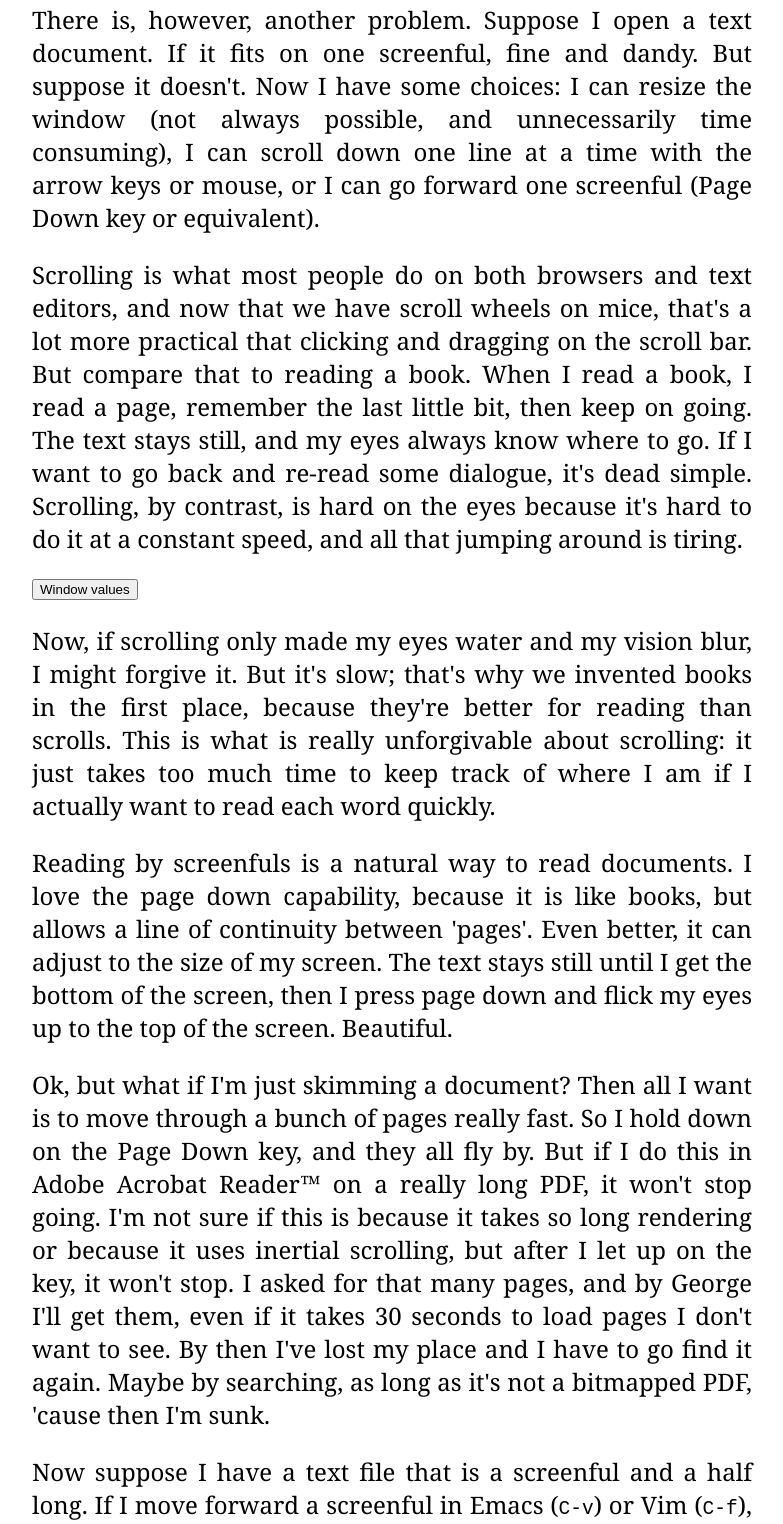
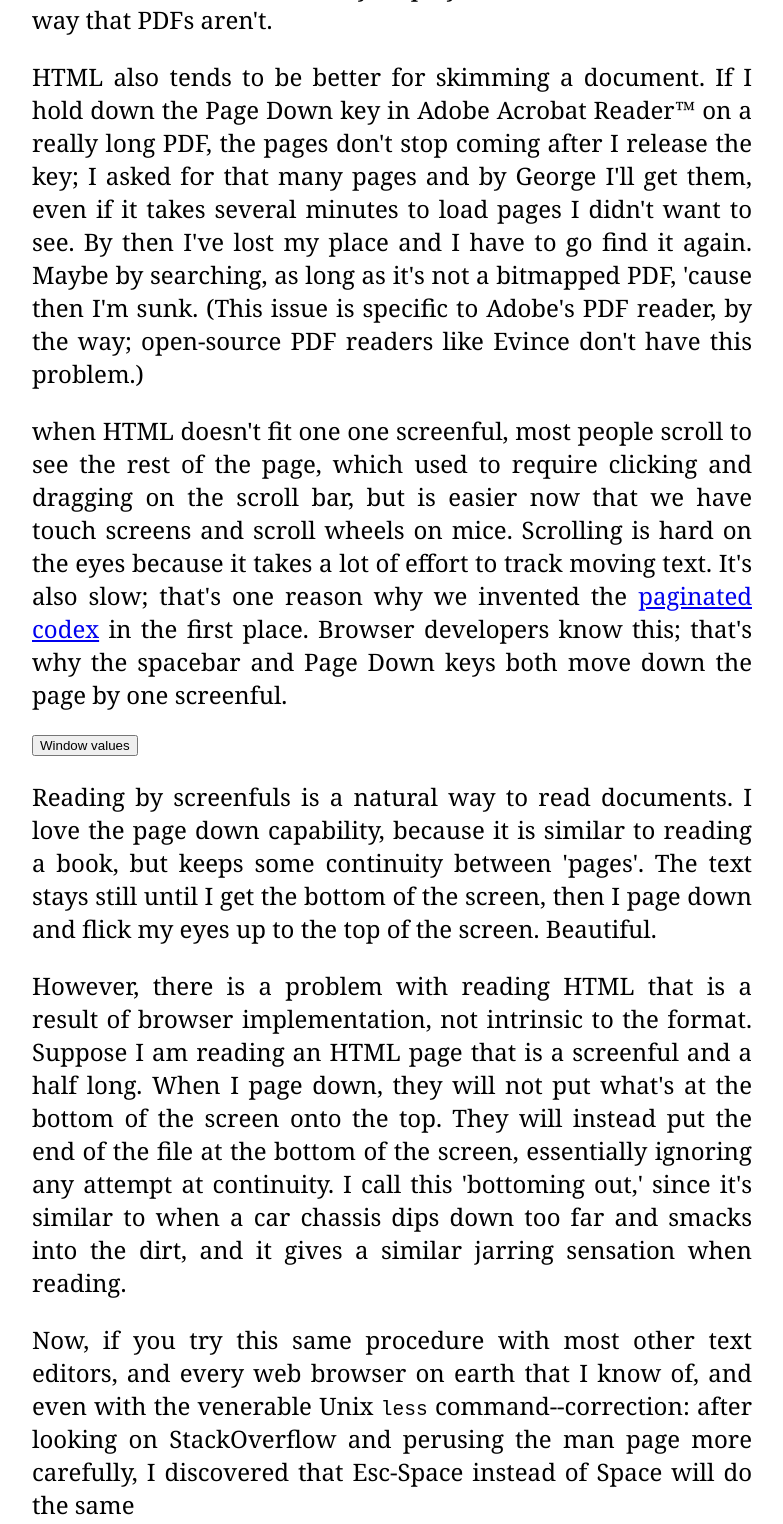
Before and after one commit to nbeaver/browsing-by-screenfuls, a plain HTML site: page browsing-by-screenfuls.html in a window 1280 px wide. Shown: the part 549-2073 px from the top of the page, without its empty margins (248-1031 px from the left). Drawn offline with Linux system fonts and the light colour scheme.

Commit message:
Rewriting for clarity and organization.

```diff
--- a/browsing-by-screenfuls.html
+++ b/browsing-by-screenfuls.html
@@ -5,6 +5,7 @@
 <meta name="author" lang="en" content="Nathaniel Beaver">
 <title>Browsing by screenfuls</title>
 <link rel="stylesheet" href="sandbox.css">
+<script type="text/javascript" src="Bottomless_Browsing.user.js"></script>
 <script type="text/javascript">
 function windowVals() {
   var windowVars = new Array();
@@ -15,7 +16,7 @@ function windowVals() {
   windowVars['scrollHeight'] = document.documentElement.scrollHeight;
   windowVars['offsetHeight'] = document.documentElement.offsetHeight;
   windowVars['scrollTop'] = document.documentElement.scrollTop;
-  varString = '';
+  var varString = '';
   for (var myvar in windowVars) {
     varString += myvar + "=" + windowVars[myvar] + "\n";
   }
@@ -37,66 +38,90 @@ Nathaniel Beaver, September 7, 2012
 </p>
 
 <p>
-I read text documents and PDFs on my laptop screen on a regular basis. PDFs are
-problematic to read on smaller screens, since generally documents are in 8.5" x
-11" portrait orientation, whereas screens are generally landscape orientation
-(with a few exceptions). Text documents, however, can flow to fill whatever
-area I wish, so that setting up side-by-side comparisons, for example, is easy.
-Text documents are continuous in a way that PDFs can't be, and PDFs also waste
-a lot of space in the margins.
+I read a lot of documents on computer screens.
+
+PDFs are annoying to read on most displays,
+since the PDF is usually a letter size portrait orientation,
+whereas most displays are landscape orientation.
+
+PDFs also can't be reflowed and waste a lot of space in the margins,
+which makes them almost unreadable on small or narrow screens.
 </p>
 
 <p>
-There is, however, another problem. Suppose I open a text document. If it fits
-on one screenful, fine and dandy. But suppose it doesn't. Now I have some
-choices: I can resize the window (not always possible, and unnecessarily time
-consuming), I can scroll down one line at a time with the arrow keys or mouse,
-or I can go forward one screenful (Page Down key or equivalent).
+HTML rendered in a browser, however,
+can reflow to fill whatever screen it's displayed on,
+and with proper use of CSS can be made readable on any display.
+
+HTML is continuous in a way that PDFs aren't.
 </p>
 
 <p>
-Scrolling is what most people do on both browsers and text editors, and now
-that we have scroll wheels on mice, that's a lot more practical that clicking
-and dragging on the scroll bar. But compare that to reading a book. When I read
-a book, I read a page, remember the last little bit, then keep on going. The
-text stays still, and my eyes always know where to go. If I want to go back and
-re-read some dialogue, it's dead simple. Scrolling, by contrast, is hard on the
-eyes because it's hard to do it at a constant speed, and all that jumping
-around is tiring.
+HTML also tends to be better for skimming a document.
+
+If I hold down the Page Down key in Adobe Acrobat Reader™ on a really long PDF,
+the pages don't stop coming after I release the key;
+I asked for that many pages and by George I'll get them,
+even if it takes several minutes to load pages I didn't want to see.
+
+By then I've lost my place and I have to go find it again.
+Maybe by searching, as long as it's not a bitmapped PDF, 'cause then I'm sunk.
+
+(This issue is specific to Adobe's PDF reader, by the way;
+open-source PDF readers like Evince don't have this problem.)
+</p>
+
+<p>
+when HTML doesn't fit one one screenful,
+most people scroll to see the rest of the page,
+which used to require clicking and dragging on the scroll bar,
+but is easier now that we have touch screens and scroll wheels on mice.
+
+Scrolling is hard on the eyes because it takes a lot of effort to track moving text.
+It's also slow; that's one reason why we invented the
+<a href="https://en.wikipedia.org/wiki/Codex">paginated codex</a>
+in the first place.
+
+Browser developers know this;
+that's why the spacebar and Page Down keys both move down the page by one screenful.
 </p>
 
 <button onclick="alert(windowVals())">Window values</button>
 
 <p>
-Now, if scrolling only made my eyes water and my vision blur, I might forgive
-it. But it's slow; that's why we invented books in the first place, because
-they're better for reading than scrolls. This is what is really unforgivable
-about scrolling: it just takes too much time to keep track of where I am if I
-actually want to read each word quickly.
+Reading by screenfuls is a natural way to read documents.
+I love the page down capability,
+because it is similar to reading a book,
+but keeps some continuity between 'pages'.
+
+The text stays still until I get the bottom of the screen,
+then I page down and flick my eyes up to the top of the screen.
+
+Beautiful.
+</p>
+
+
+<p>
+However, there is a problem with reading HTML that is a result of browser implementation,
+not intrinsic to the format.
+
+Suppose I am reading an HTML page that is a screenful and a half long.
+When I page down,
+they will not put what's at the bottom of the screen onto the top.
+
+They will instead put the end of the file at the bottom of the screen,
+essentially ignoring any attempt at continuity. I call this 'bottoming out,'
+since it's similar to when a car chassis dips down too far and smacks into the
+dirt, and it gives a similar jarring sensation when reading.
+<p>
+Now, if you try this same procedure with most other text editors, and every web
+browser on earth that I know of, and even with the venerable Unix <code>less</code>
+command--correction:  after looking on StackOverflow and perusing the man page
+more carefully, I discovered that Esc-Space instead of Space will do the same
 </p>
 
 <p>
-Reading by screenfuls is a natural way to read documents. I love the page down
-capability, because it is like books, but allows a line of continuity between
-'pages'. Even better, it can adjust to the size of my screen. The text stays
-still until I get the bottom of the screen, then I press page down and
-flick my eyes up to the top of the screen. Beautiful.
-</p>
-
-<p>
-Ok, but what if I'm just skimming a document? Then all I want is to move
-through a bunch of pages really fast. So I hold down on the Page Down key, and
-they all fly by. But if I do this in Adobe Acrobat Reader™ on a really long
-PDF, it won't stop going. I'm not sure if this is because it takes so long
-rendering or because it uses inertial scrolling, but after I let up on the key,
-it won't stop. I asked for that many pages, and by George I'll get them, even
-if it takes 30 seconds to load pages I don't want to see. By then I've lost my
-place and I have to go find it again. Maybe by searching, as long as it's not a
-bitmapped PDF, 'cause then I'm sunk.
-</p>
-
-<p>
-Now suppose I have a text file that is a screenful and a half long. If I move
+If I move
 forward a screenful in Emacs (<code>C-v</code>) or Vim (<code>C-f</code>), they
 know I want what's at the bottom to move to the top, regardless of how many
 lines the file happens to be.  Emacs just puts some unreachable blank space at
@@ -114,17 +139,6 @@ where you were.)
 
 <button onclick="alert(windowVals())">Window values</button>
 
-<p>
-Now, if you try this same procedure with most other text editors, and every web
-browser on earth that I know of, and even with the venerable Unix <code>less</code>
-command--correction:  after looking on StackOverflow and perusing the man page
-more carefully, I discovered that Esc-Space instead of Space will do the same
-thing as vi--they will not put what's at the bottom of the screen onto the top.
-They will instead put the end of the file at the bottom of the screen,
-essentially ignoring any attempt at continuity. I call this 'bottoming out,'
-since it's similar to when a car chassis dips down too far and smacks into the
-dirt, and it gives a similar jarring sensation when reading.
-</p>
 
 <p>
 PDF documents have to do this because they have to preserve the typographical
```
